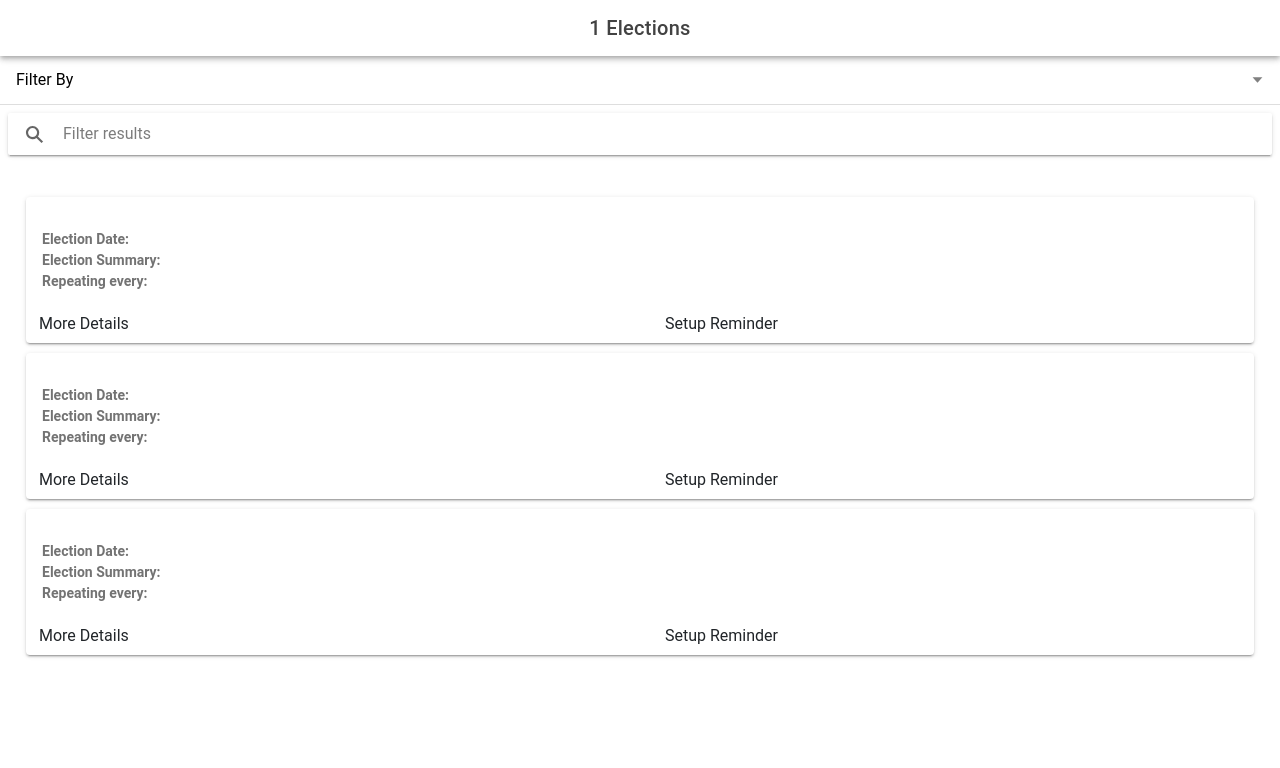
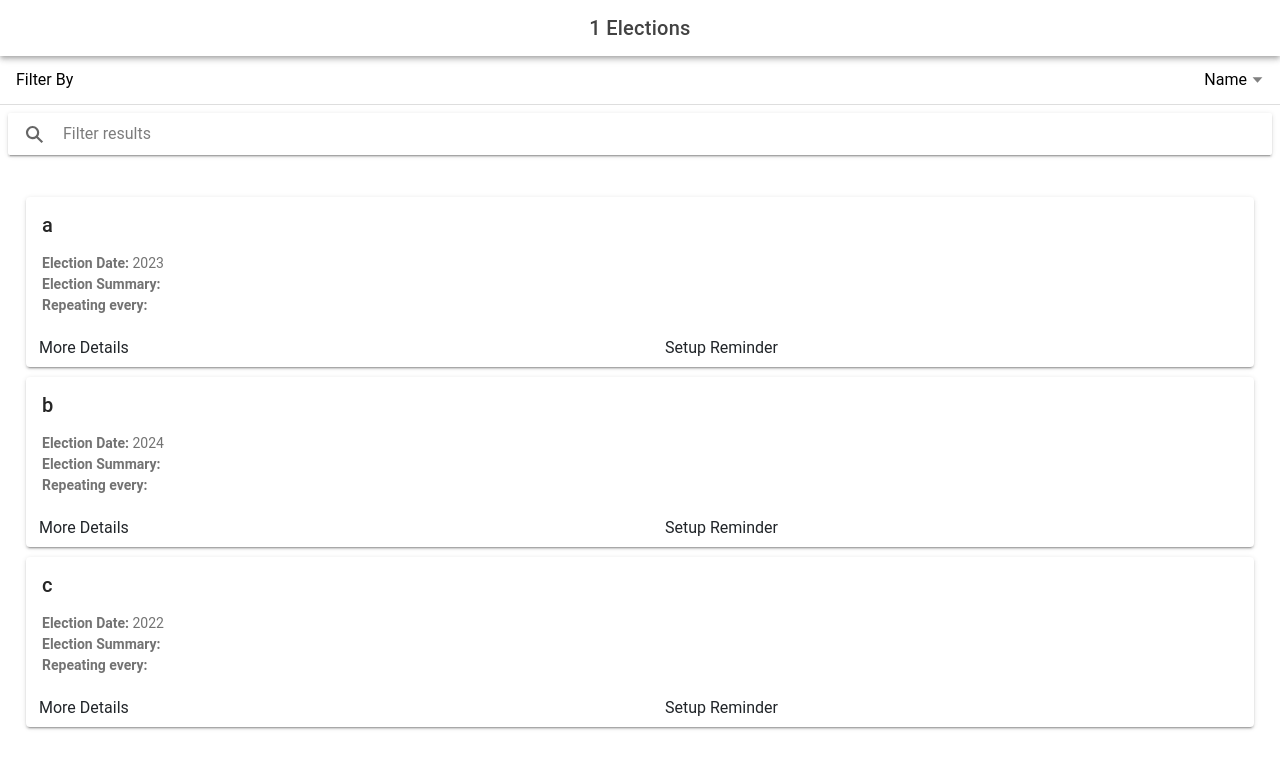
Before and after one commit to PhilipWright96/ElectionReminders, a React (Vite) app: page /countryElections/1 in a window 1280 px wide. Shown: the top 768 px of the page. Built offline with nearby package versions, Linux system fonts and the light colour scheme.

Commit message:
Pass in name and date to election card

```diff
--- a/src/components/CountryElections.tsx
+++ b/src/components/CountryElections.tsx
@@ -9,8 +9,8 @@ interface CountryElectionPageProperties extends RouteComponentProps<{ countryNam
 const CountryElections: React.FC<CountryElectionPageProperties> = ({ match }) => {
     const [countryInformation, setCountryInformation] = useState<CountryInformation | null>(null),
         [filterTerm, setFilterTerm] = useState(""),
-        [filterTypeTerm, setFilterTypeTerm] = useState(""),
-        test = ["a", "b", "c"];
+        [filterTypeTerm, setFilterTypeTerm] = useState("name"),
+        dummyElectionData = [{ electionName: "a", electionDate: "2023", electionSummary: "Summary for A" }, { electionName: "b", electionDate: "2024", electionSummary: "Summary for B" }, { electionName: "c", electionDate: "2022", electionSummary: "Summary for C" }];
 
     useIonViewWillEnter(() => {
         const name = match.params.countryName
@@ -39,13 +39,17 @@ const CountryElections: React.FC<CountryElectionPageProperties> = ({ match }) =>
             <IonSearchbar
                 value={filterTerm}
                 debounce={300}
-                onIonChange={(e) => setFilterTerm(e.detail.value!)}
+                onIonChange={(e) => {
+                    console.log("Looking with " + filterTypeTerm)
+                    setFilterTerm(e.detail.value!)
+                }
+                }
                 placeholder='Filter results'>
             </IonSearchbar>
             <IonContent className="ion-padding">
                 <IonList>
-                    {test.map((item) => (
-                        <ElectionCard />
+                    {dummyElectionData.map((dummyElection) => (
+                        <ElectionCard electionName={dummyElection.electionName} electionDate={dummyElection.electionDate} />
                     ))}
                 </IonList>
             </IonContent>
```
